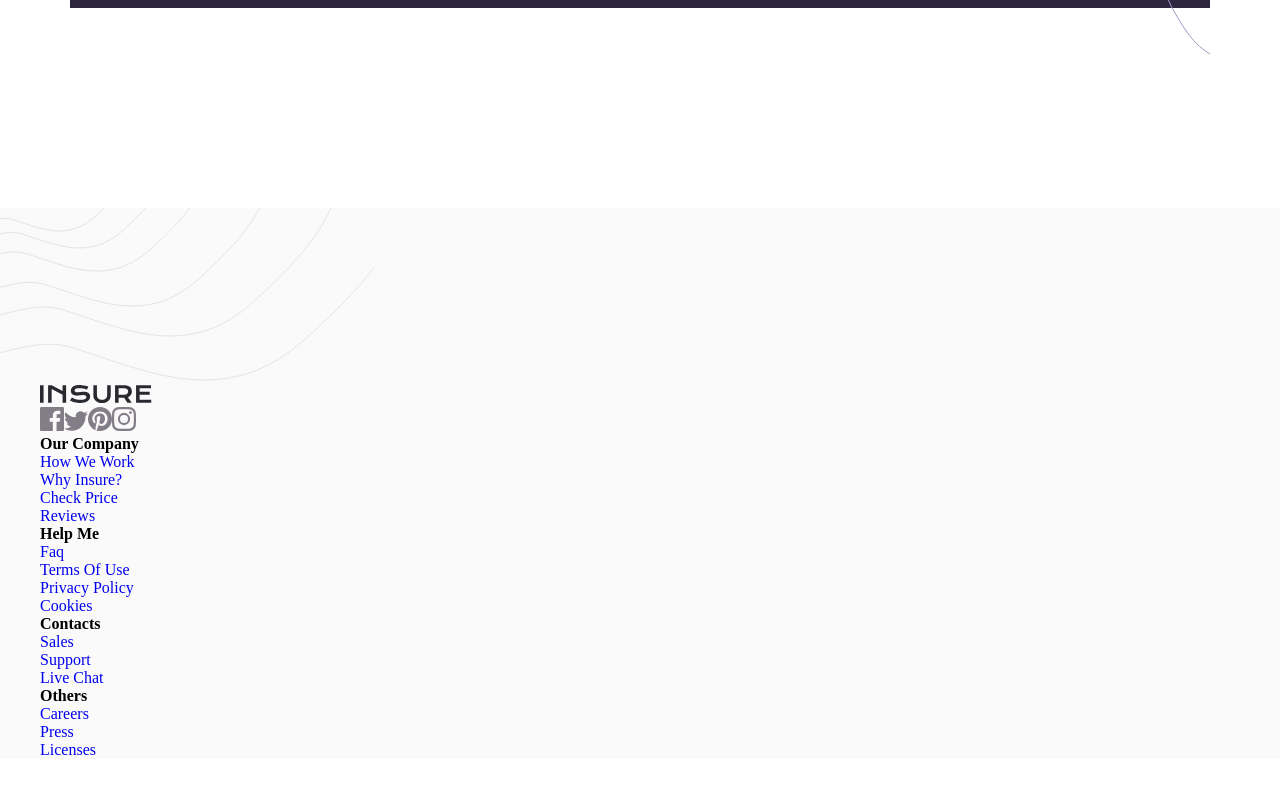
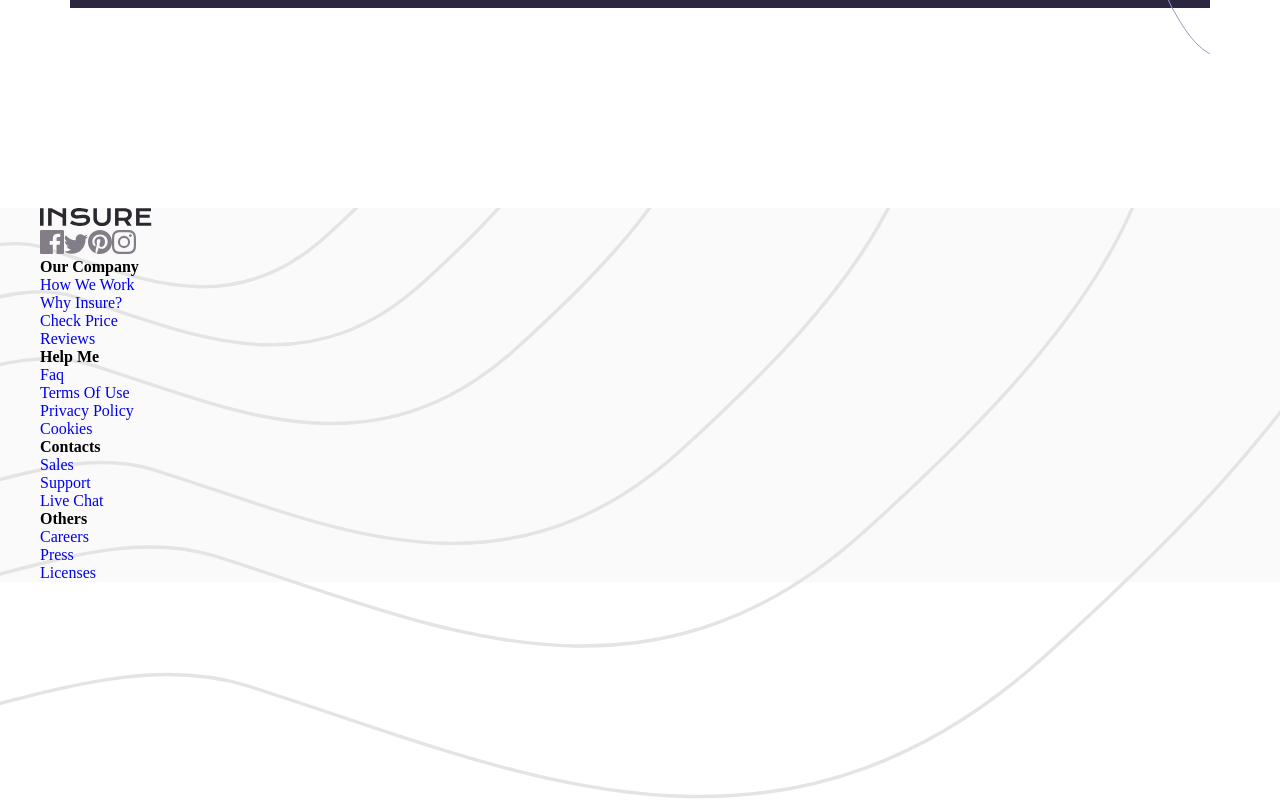
Before and after one commit to higor-costa/pagina-de-destino-insure, a React (Vite) app: page / in a window 1280 px wide. Shown: the part 3433-4233 px from the top of the page. Before the commit the page ends 4192 px from the top, so only its background shows below. Built offline with nearby package versions, Linux system fonts and the light colour scheme.

Commit message:
Declara estilo da ilustração do footer

```diff
--- a/src/style/components/Footer.module.scss
+++ b/src/style/components/Footer.module.scss
@@ -4,4 +4,11 @@
 footer {
   background: $cinza-muito-claro;
   position: relative;
+
+  > img {
+    position: absolute;
+    left: 0;
+    top: 0;
+    width: 100%;
+  }
 }
```
